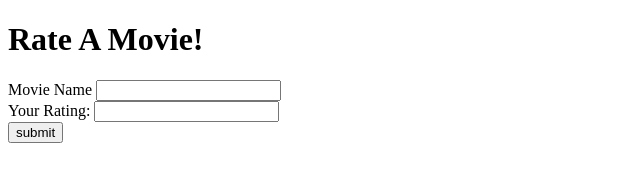
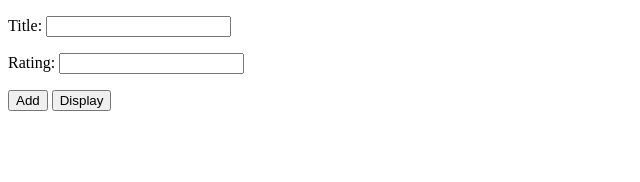
Before and after one commit to Darius-Cooper/ObjectHW, a plain HTML site: page index.html in a window 1280 px wide. Shown: the whole page, without its empty margins (0-640 px from the left). Drawn offline with Linux system fonts and the light colour scheme.

Commit message:
Update index.html

```diff
--- a/index.html
+++ b/index.html
@@ -1,19 +1,24 @@
 <!DOCTYPE html>
 <html>
 <head>
-    <title>Object Homework</title>
-    <link rel="stylesheet" href=" ">
-
+        <!--Movies Title-->
+        <title>Movies</title>
 </head>
 <body>
-    <main>
-        <h1>Rate A Movie!</h1>
-        <label for="event">Movie Name</label>
-        <input type="text" name="event" id="event"><br>
-        <label for="rating">Your Rating:</label>
-        <input type="text" name="rating" id="rating"><br>
-        <input type="button" name="submit" id="submit" value="submit">
-        <p id="message">&nbsp;</p>
-    </main>
+        <!---->
+        <!-- Text box to enter title-->
+        <p>Title: <input type="text" name="title" id='title'></p>
+        <!-- Text box to enter rating-->
+        <p>Rating: <input type="text" name="rating" id='rating'></p>
+        <!--Add button-->
+        <button onclick="add()">Add</button>
+        <!--Display button-->
+        <button onclick="display()">Display</button>
+        <!--Display Division-->
+        <div id="display"></div>
+
+        <!--Adding javascript files-->
+        <script type="text/javascript" src="movie.js"></script>
+        <script type="text/javascript" src="main.js"></script>
 </body>
 </html>
```
